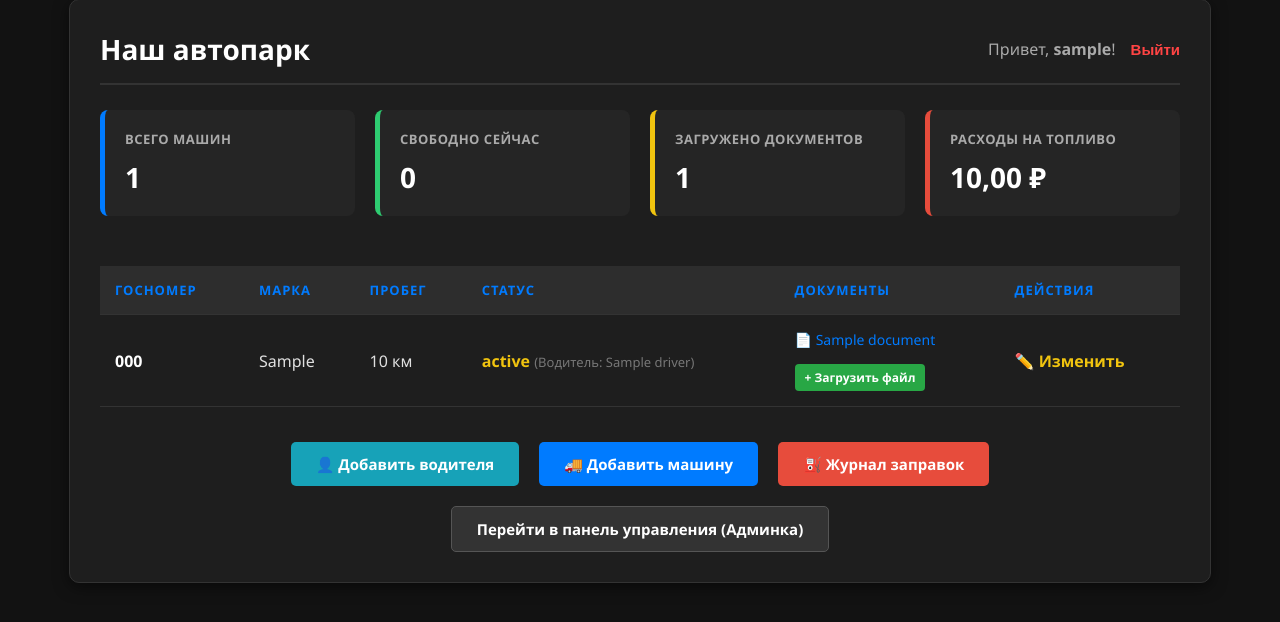
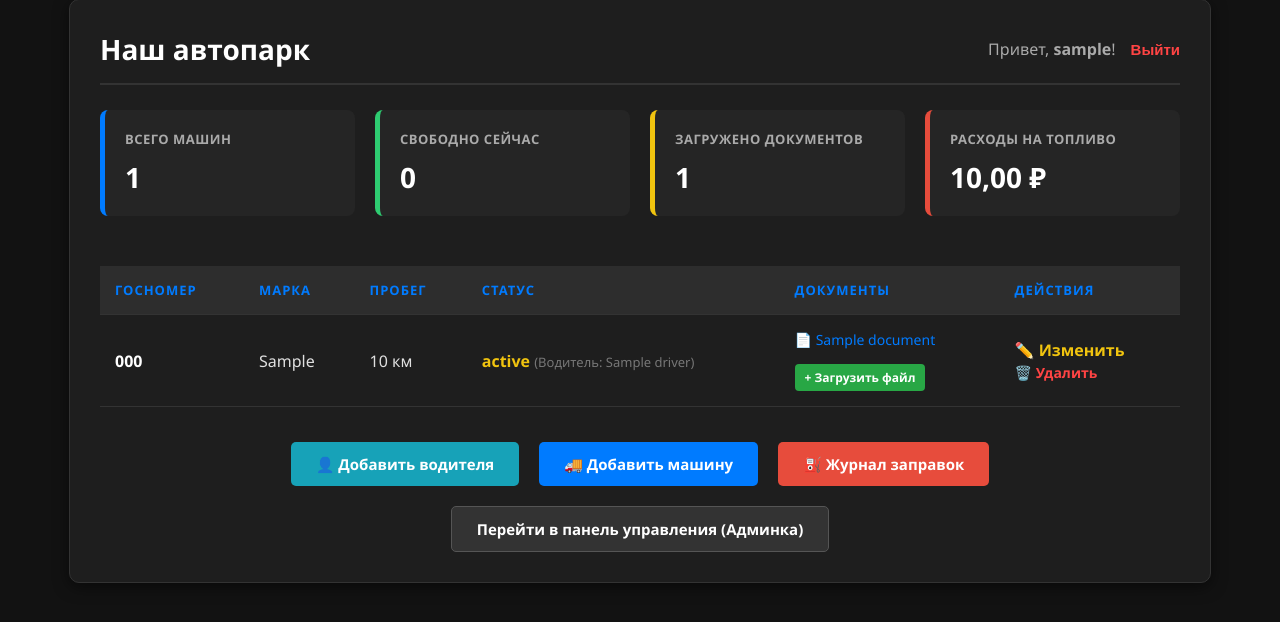
Before and after one commit to malhassik/Logistrim-CRM, a Django app: page / in a window 1280 px wide. Shown: the part 41-663 px from the top of the page. Run offline with Django 5.2, Linux system fonts and the light colour scheme; a user stored in the database is signed in; tables that the repository leaves empty hold one stand-in row (values such as "Sample post").

Commit message:
add delete truck functionality with confirmation

```diff
--- a/fleet/templates/fleet/truck_list.html
+++ b/fleet/templates/fleet/truck_list.html
@@ -350,7 +350,14 @@
                         <td>
                             {% if user.is_superuser or "Бухгалтеры" in user.groups.all.0.name %}
                             <a href="{% url 'edit_truck' truck.id %}"
-                                style="color: #f1c40f; text-decoration: none; font-weight: bold;">✏️ Изменить</a>
+                                style="color: #f1c40f; text-decoration: none; font-weight: bold;" class="nowrap">✏️
+                                Изменить</a>
+                            <br>
+                            <!-- ВОТ КНОПКА УДАЛЕНИЯ С ПОДТВЕРЖДЕНИЕМ -->
+                            <a href="{% url 'delete_truck' truck.id %}"
+                                onclick="return confirm('Вы уверены, что хотите удалить машину {{ truck.brand }} ({{ truck.plate_number }})? Все её документы тоже удалятся!');"
+                                style="color: #ff4444; text-decoration: none; font-weight: bold; font-size: 14px;"
+                                class="nowrap">🗑️ Удалить</a>
                             {% endif %}
                         </td>
                     </tr>
--- a/fleet/urls.py
+++ b/fleet/urls.py
@@ -20,4 +20,5 @@ urlpatterns = [
     path("truck/add/", views.add_truck, name="add_truck"),
     path("driver/add/", views.add_driver, name="add_driver"),
     path("truck/<int:truck_id>/edit/", views.edit_truck, name="edit_truck"),
+    path("truck/<int:truck_id>/delete", views.delete_truck, name="delete_truck"),
 ]
--- a/fleet/views.py
+++ b/fleet/views.py
@@ -122,6 +122,14 @@ def upload_document(request, truck_id):
 
 @login_required
 @user_passes_test(is_accountant, login_url="/login/")
+def delete_truck(request, truck_id):
+    truck = get_object_or_404(Truck, id=truck_id)
+    truck.delete()
+    return redirect("truck_list")
+
+
+@login_required
+@user_passes_test(is_accountant, login_url="/login/")
 def fuel_list(request):
     records = FuelRecord.objects.all().order_by("-id")
 
```
